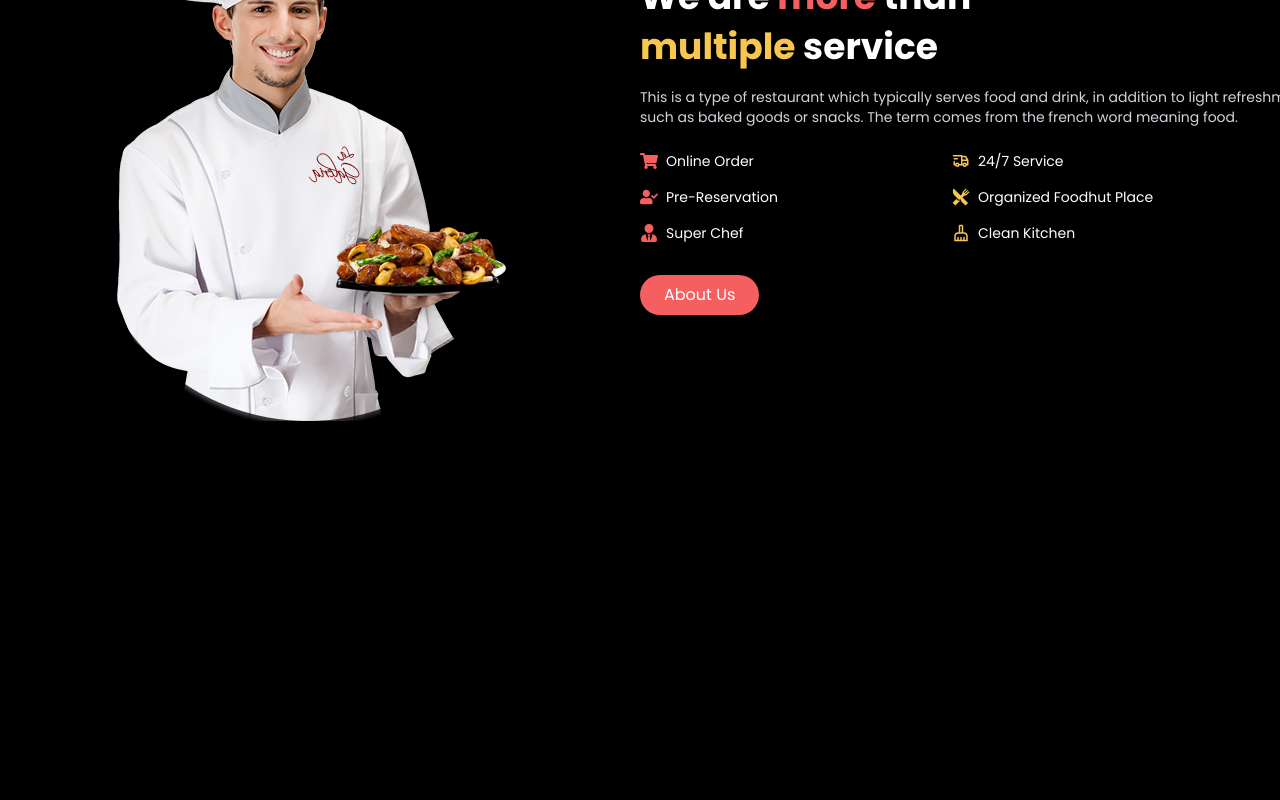
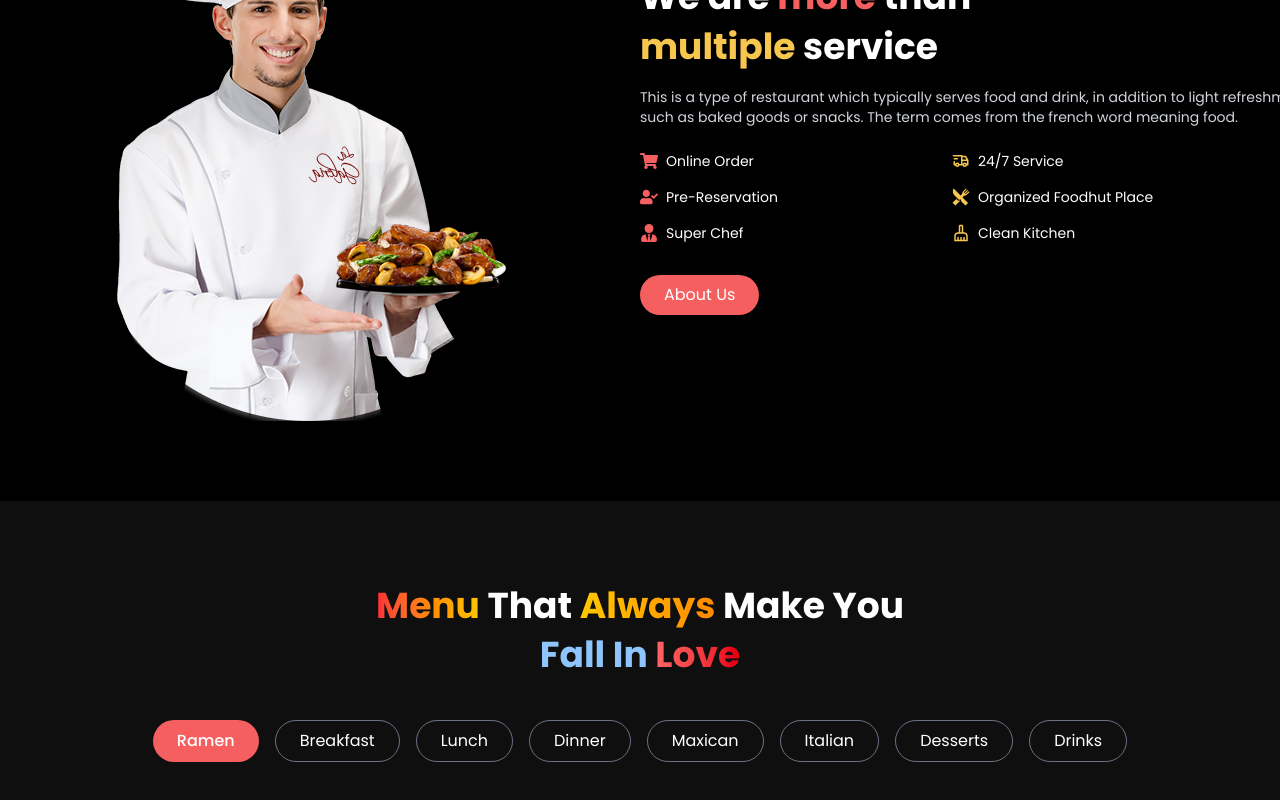
Before and after one commit to mahirTheCoder/Food-Hut, a Next.js app: page / in a window 1280 px wide. Shown: the part 2474-3274 px from the top of the page. Before the commit the page ends 2975 px from the top, so only its background shows below. Built offline with nearby package versions, Linux system fonts and the light colour scheme.

Commit message:
menu item

```diff
--- /dev/null
+++ b/src/app/Componets/Menu.jsx
@@ -0,0 +1,69 @@
+import React from "react";
+
+const Menu = () => {
+  return (
+    <section id="Menu" className="w-full py-20 bg-[#0F0F0F] text-white">
+      <div className="container mx-auto text-center">
+
+        {/* Heading */}
+        <h2 className="text-4xl font-bold leading-snug mb-10 space-y-2">
+          <span className="text-transparent bg-clip-text bg-gradient-to-r from-red-500 to-yellow-400 underline underline-offset-8 decoration-[3px]">
+            Menu
+          </span>{" "}
+          <span className="text-white">That</span>{" "}
+          <span className="text-transparent bg-clip-text bg-gradient-to-r from-yellow-400 to-orange-400 underline underline-offset-8 decoration-[3px]">
+            Always
+          </span>{" "}
+          <span className="text-white">Make You</span>
+          <br />
+          <span className="underline-offset-8   text-blue-300">
+            Fall In
+          </span>{" "}
+          <span className="text-transparent bg-clip-text bg-gradient-to-r from-red-400 to-red-600 underline underline-offset-8">
+            Love
+          </span>
+        </h2>
+
+        {/* Menu Buttons */}
+        <div className="flex flex-wrap justify-center gap-4 mt-8">
+
+          {/* Active Button */}
+          <button className="px-6 py-2 rounded-full bg-[#F65F5F] text-white font-medium">
+            Ramen
+          </button>
+
+          {/* Other Buttons */}
+          <button className="px-6 py-2 rounded-full border border-gray-500 hover:border-[#F65F5F] hover:text-[#F65F5F] transition">
+            Breakfast
+          </button>
+
+          <button className="px-6 py-2 rounded-full border border-gray-500 hover:border-[#F65F5F] hover:text-[#F65F5F] transition">
+            Lunch
+          </button>
+
+          <button className="px-6 py-2 rounded-full border border-gray-500 hover:border-[#F65F5F] hover:text-[#F65F5F] transition">
+            Dinner
+          </button>
+
+          <button className="px-6 py-2 rounded-full border border-gray-500 hover:border-[#F65F5F] hover:text-[#F65F5F] transition">
+            Maxican
+          </button>
+
+          <button className="px-6 py-2 rounded-full border border-gray-500 hover:border-[#F65F5F] hover:text-[#F65F5F] transition">
+            Italian
+          </button>
+
+          <button className="px-6 py-2 rounded-full border border-gray-500 hover:border-[#F65F5F] hover:text-[#F65F5F] transition">
+            Desserts
+          </button>
+
+          <button className="px-6 py-2 rounded-full border border-gray-500 hover:border-[#F65F5F] hover:text-[#F65F5F] transition">
+            Drinks
+          </button>
+        </div>
+      </div>
+    </section>
+  );
+};
+
+export default Menu;
--- a/src/app/page.jsx
+++ b/src/app/page.jsx
@@ -3,6 +3,7 @@ import Navbar from "./Componets/Navbar";
 import Banner from "./Componets/Banner";
 import Offers from "./Componets/Offers";
 import Service from "./Componets/Service";
+import Menu from "./Componets/Menu";
 
 const page = () => {
   return (
@@ -11,6 +12,7 @@ const page = () => {
       <Banner />
       <Offers/>
       <Service/>
+      <Menu/>
     </>
   );
 };
```
